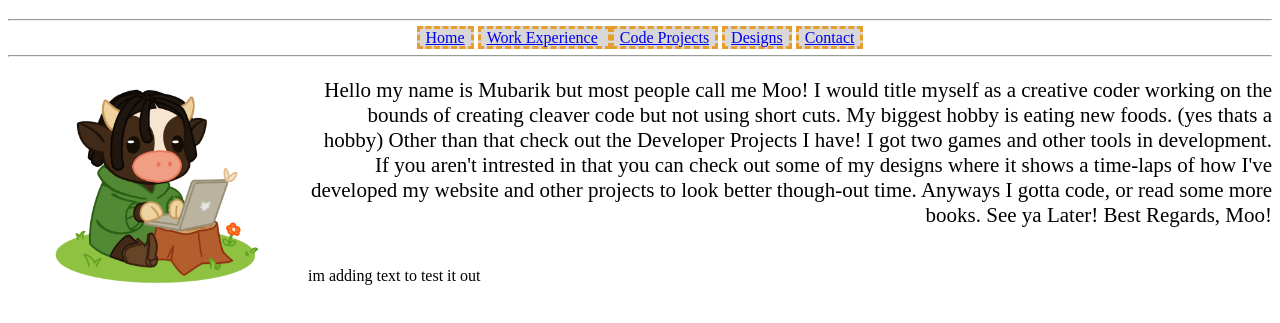
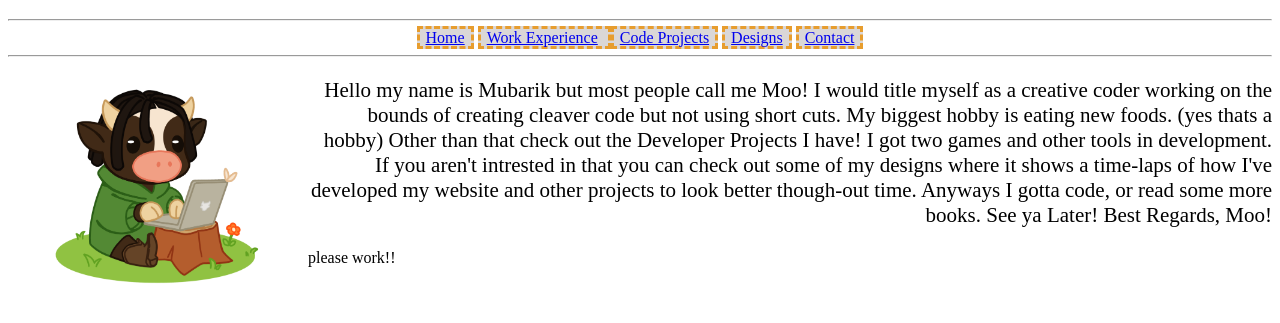
Before and after one commit to Vant03/My_Website, a plain HTML site: page index.html in a window 1280 px wide. Shown: the part 61-384 px from the top of the page. Drawn offline with Linux system fonts and the light colour scheme.

Commit message:
THIS HAS TO WORK

```diff
--- a/index.html
+++ b/index.html
@@ -23,6 +23,6 @@
     Other than that check out the Developer Projects I have! I got two games and other tools in development.
     If you aren't intrested in that you can check out some of my designs where it shows a time-laps of how I've developed my website and other projects to look
     better though-out time. Anyways I gotta code, or read some more books. See ya Later! Best Regards, Moo! </p>
-    <br> im adding text to test it out <br>
+    please work!!
 </body>
 </html>
```
